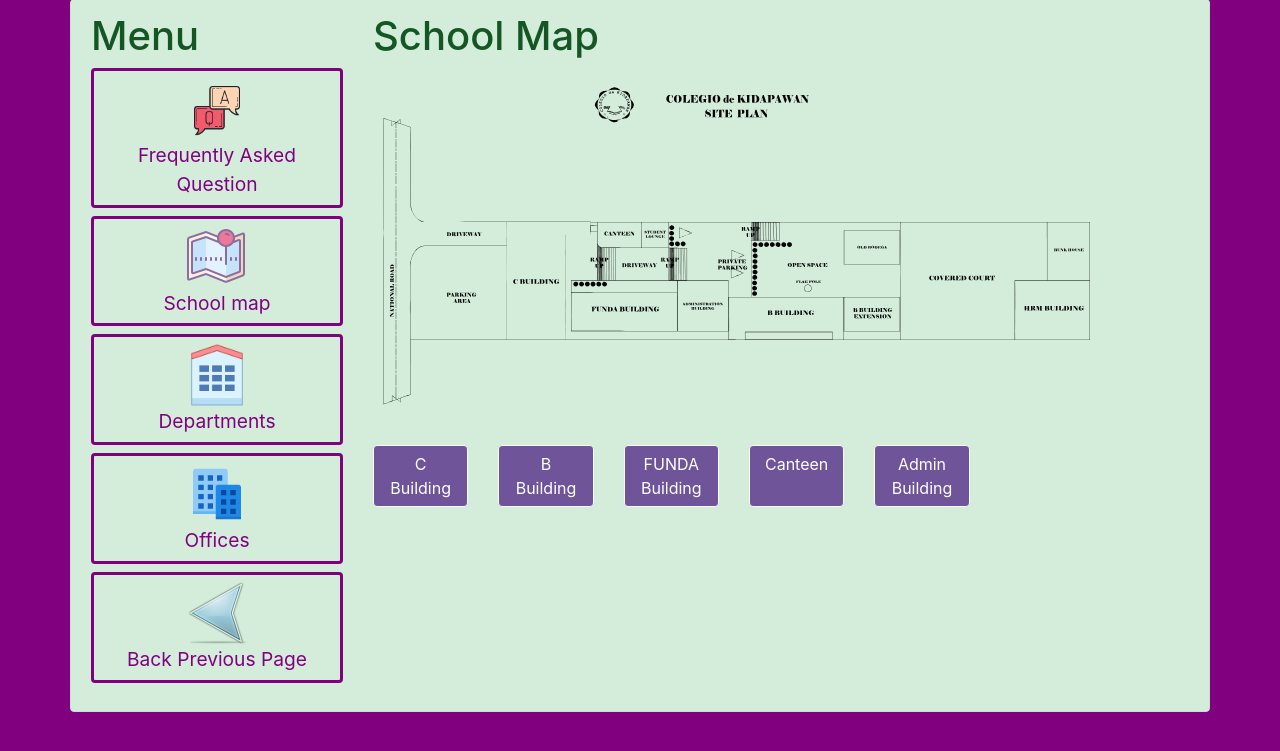
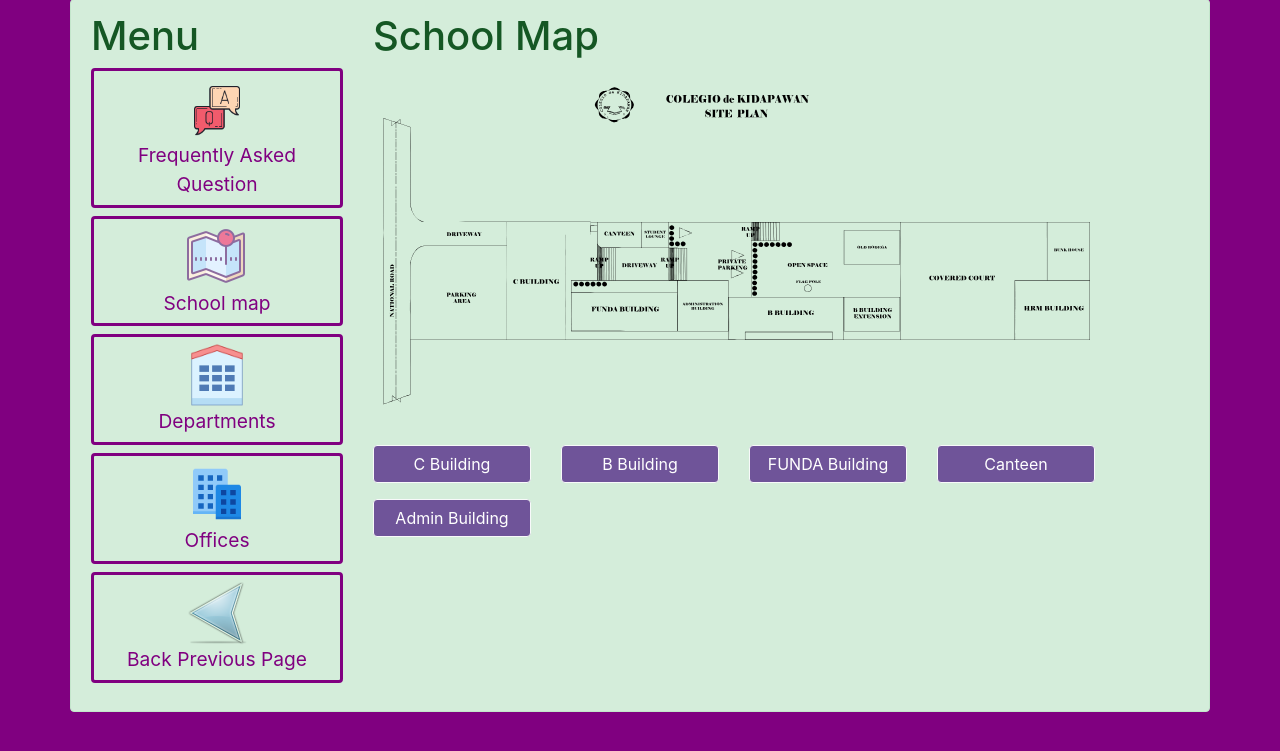
Before and after one commit to yohi441/info-app-demo, a Django app: page /school-map/ in a window 1280 px wide. Shown: the part 17-768 px from the top of the page. Run offline with Django 3.2, Linux system fonts and the light colour scheme; data comes from the database, SQL or seed files in the repository; some libraries are stand-ins or nearby versions.

Commit message:
template update

```diff
--- a/templates/school_map.html
+++ b/templates/school_map.html
@@ -7,7 +7,7 @@
     </div>
    <div class="row">
     {% for object in object_list %}
-        <div class="col-2 mt-3 btn-group">
+        <div class="col-3 mt-3 btn-group">
         <a class="btn btn-outline-light btn-md" href="{% url 'maps' object.pk %}">{{ object.name }}</a>
         </div>
     {% endfor %}
```
